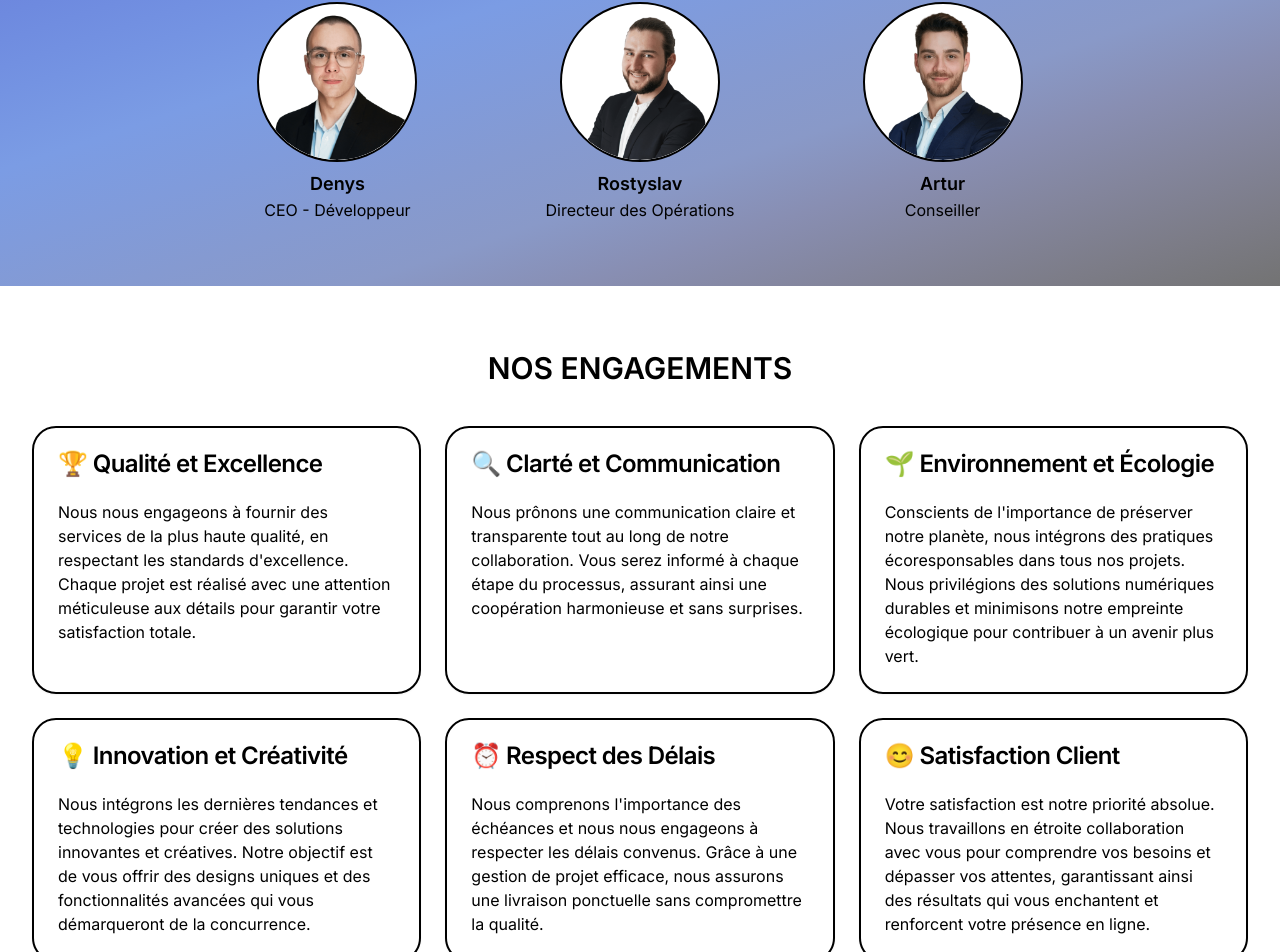
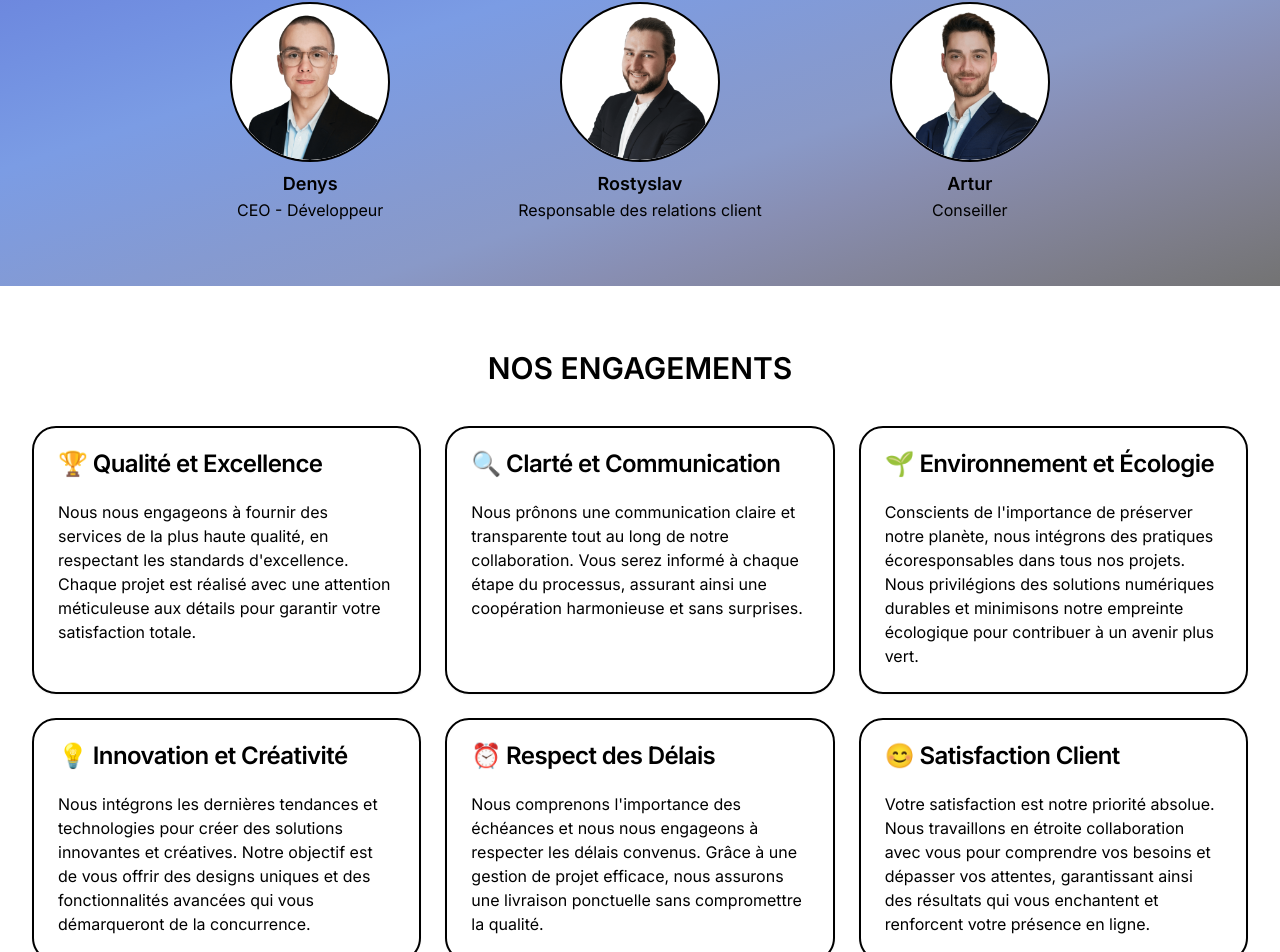
Before and after one commit to dkoshevko/VueWeb, a Next.js app: page / in a window 1280 px wide. Shown: the part 1592-2544 px from the top of the page. Built offline with nearby package versions, Linux system fonts and the light colour scheme.

Commit message:
team upd

```diff
--- a/components/TeamSection.tsx
+++ b/components/TeamSection.tsx
@@ -13,7 +13,7 @@ export default function TeamSection() {
         <TeamMemberCard
           photo="/photos/rp-light.png"
           fullName="Rostyslav"
-          jobPosition="Directeur des Opérations"
+          jobPosition="Responsable des relations client"
         />
         <TeamMemberCard
           photo="/photos/aa-light.png"
```
